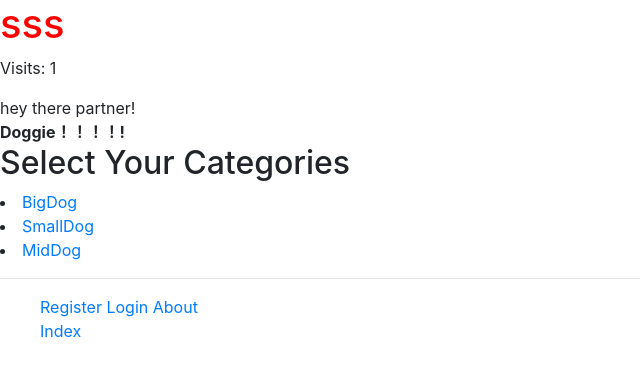
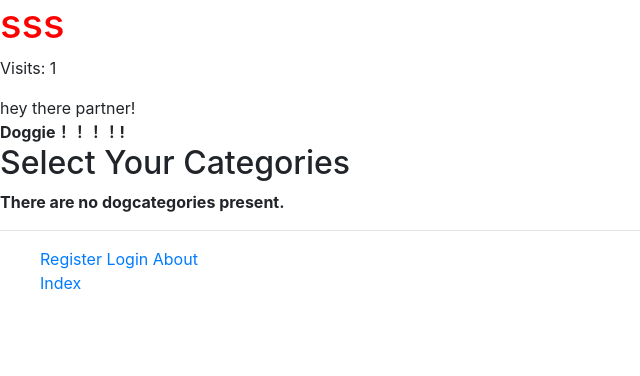
Before and after one commit to Fanyu911/DoggieBook, a Django app: page / in a window 1280 px wide. Shown: the top 376 px of the page, without its empty margins (0-640 px from the left). Run offline with Django 3.2, Linux system fonts and the light colour scheme; data that the repository does not hold is empty; some libraries are stand-ins or nearby versions.

Commit message:
Revert "Change Index"
This reverts commit 9c04e31d20573460ad846a5ad6e88a2717372686.

```diff
--- a/templates/doggie/index.html
+++ b/templates/doggie/index.html
@@ -21,11 +21,15 @@
 
         <div>
             <h2>Select Your Categories</h2>
-            <li><a href="/doggie/dogcategory/bigdog/">BigDog</a></li>
-
-            <li><a href="/doggie/dogcategory/smalldog/">SmallDog</a></li>
-
-            <li><a href="/doggie/dogcategory/middog/">MidDog</a></li>
+        {% if dogcategories %}
+        <ul>
+        {% for dogcategory in dogcategories %}
+            <li><a href="{% url 'doggie:show_dogcategory' dogcategory.slug %}">{{ dogcategory.name }}</a></li>
+        {% endfor %}
+        </ul>
+        {% else %}
+            <strong>There are no dogcategories present.</strong>
+        {% endif %}
         </div>
 
         <div>
```
